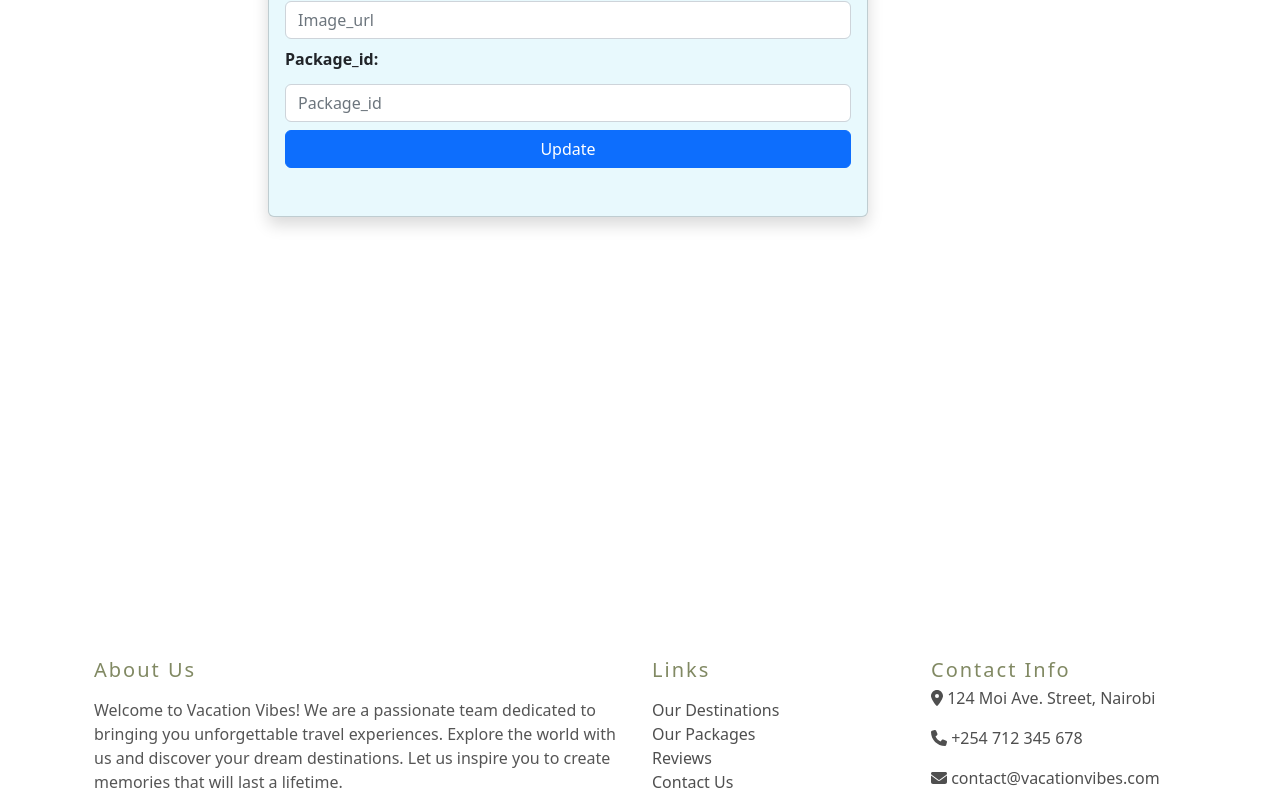
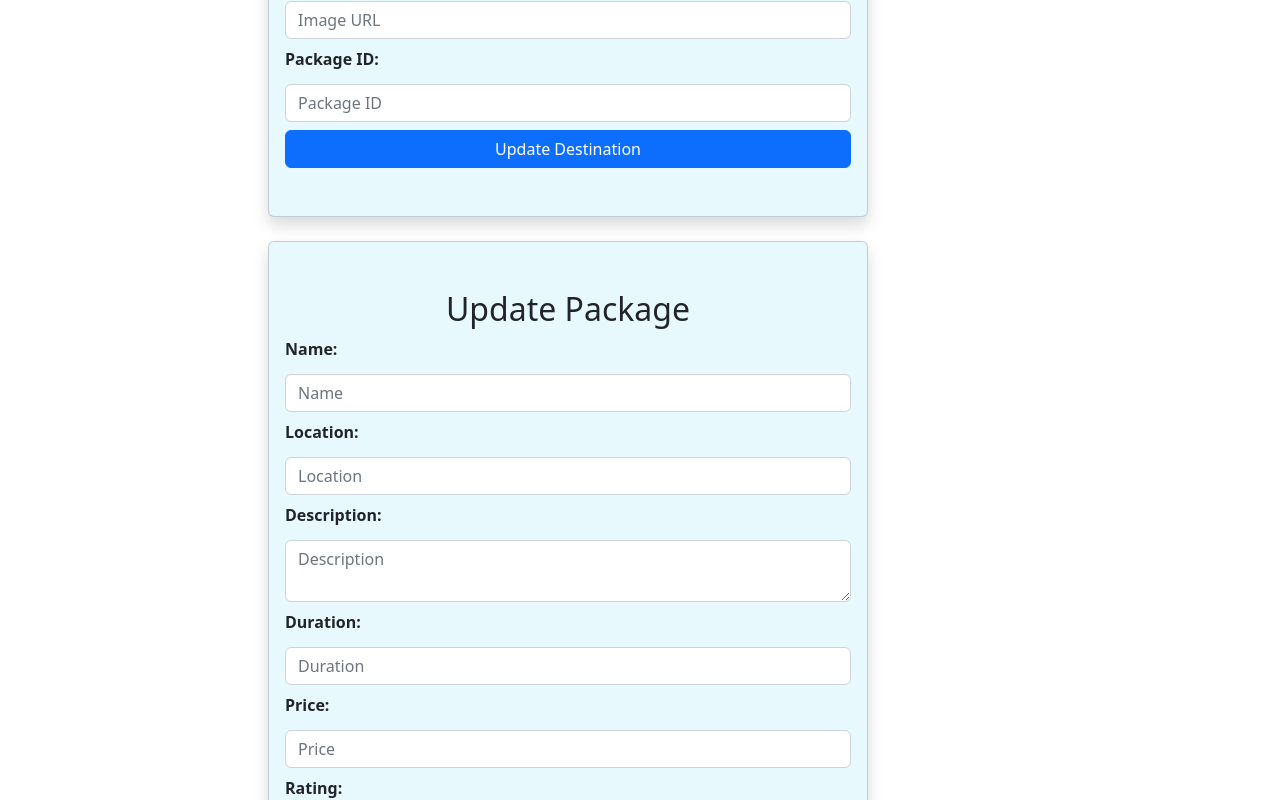
Before and after one commit to clinton-35/Tour_n_Travel, a React (Create React App) app in the folder client/: page /update in a window 1280 px wide. Shown: the part 320-1120 px from the top of the page. Built offline with nearby package versions, Linux system fonts and the light colour scheme; no server answers.

Commit message:
Updated update page

```diff
--- a/client/src/components/Admin/Create.jsx
+++ b/client/src/components/Admin/Create.jsx
@@ -36,7 +36,7 @@ const Create = () => {
     e.preventDefault();
     setIsLoading(true);
 
-    fetch('/destination', {
+    fetch('/destinations', {
       method: 'POST',
       headers: {
         'Content-Type': 'application/json',
@@ -63,7 +63,7 @@ const Create = () => {
     e.preventDefault();
     setIsLoading(true);
 
-    fetch('/package', {
+    fetch('/packages', {
       method: 'POST',
       headers: {
         'Content-Type': 'application/json',
--- a/client/src/components/Admin/Update.jsx
+++ b/client/src/components/Admin/Update.jsx
@@ -1,30 +1,64 @@
 import React, { useState } from 'react';
 
 const Update = () => {
-  const [formData, setFormData] = useState({
-    // Initialize form fields and their values
-    title: '',
-    description: '',
-    // Add more fields as needed
+  const [destinationFormData, setDestinationFormData] = useState({
+    name: '',
+    image_url: '',
+    package_id: '',
   });
 
-  const handleInputChange = (e) => {
-    setFormData({
-      ...formData,
-      [e.target.name]: e.target.value,
+  const [packageFormData, setPackageFormData] = useState({
+    name: '',
+    location: '',
+    description: '',
+    durations: '',
+    price: '',
+    rating: '',
+    image: '',
+  });
+
+  const handleDestinationInputChange = (e) => {
+    setDestinationFormData({
+      ...destinationFormData,
+      [e.target.id]: e.target.value,
     });
   };
 
-  const handleSubmit = (e) => {
+  const handlePackageInputChange = (e) => {
+    setPackageFormData({
+      ...packageFormData,
+      [e.target.id]: e.target.value,
+    });
+  };
+
+  const handleDestinationSubmit = (e) => {
     e.preventDefault();
 
-    // Send form data to the back end for creating
-    fetch('/api/items', {
-      method: 'POST',
+    fetch(`/destinations/${destinations.id}`, {
+      method: 'PATCH',
       headers: {
         'Content-Type': 'application/json',
       },
-      body: JSON.stringify(formData),
+      body: JSON.stringify(destinationFormData),
+    })
+      .then((response) => response.json())
+      .then((data) => {
+        // Handle success or display error message
+      })
+      .catch((error) => {
+        // Handle error
+      });
+  };
+
+  const handlePackageSubmit = (e) => {
+    e.preventDefault();
+
+    fetch(`/packages/${packages.id}`, {
+      method: 'PATCH',
+      headers: {
+        'Content-Type': 'application/json',
+      },
+      body: JSON.stringify(packageFormData),
     })
       .then((response) => response.json())
       .then((data) => {
@@ -36,46 +70,118 @@ const Update = () => {
   };
 
   return (
-    <div className='Update'>
+    <div className="Update">
       <div className="container my-5">
         <div className="col-md-8 mx-auto update h-100">
           <div
             className="card shadow px-3 py-5"
-          style={{ width: "600px", backgroundColor: "#E8F9FD" }}
+            style={{ width: '600px', backgroundColor: '#E8F9FD' }}
           >
             <h2 className="card-title text-center">Update Destination</h2>
-          <form className="vstack gap-2" >
+            <form onSubmit={handleDestinationSubmit} className="vstack gap-2">
               <label htmlFor="name">Name:</label>
               <input
                 className="form-control"
-              type="name"
+                type="text"
                 id="name"
                 placeholder="Name"
-
-              onChange={(e) => (e.target.value)}
+                value={destinationFormData.name}
+                onChange={handleDestinationInputChange}
+              />
+              <label htmlFor="image_url">Image:</label>
+              <input
+                className="form-control"
+                type="text"
+                id="image_url"
+                placeholder="Image URL"
+                value={destinationFormData.image_url}
+                onChange={handleDestinationInputChange}
+              />
+              <label htmlFor="package_id">Package ID:</label>
+              <input
+                className="form-control"
+                type="text"
+                id="package_id"
+                placeholder="Package ID"
+                value={destinationFormData.package_id}
+                onChange={handleDestinationInputChange}
+              />
+              <button className="btn btn-primary" type="submit">
+                Update Destination
+              </button>
+            </form>
+          </div>
+          <div
+            className="card shadow px-3 py-5 mt-4"
+            style={{ width: '600px', backgroundColor: '#E8F9FD' }}
+          >
+            <h2 className="card-title text-center">Update Package</h2>
+            <form onSubmit={handlePackageSubmit} className="vstack gap-2">
+              <label htmlFor="name">Name:</label>
+              <input
+                className="form-control"
+                type="text"
+                id="name"
+                placeholder="Name"
+                value={packageFormData.name}
+                onChange={handlePackageInputChange}
+              />
+              <label htmlFor="location">Location:</label>
+              <input
+                className="form-control"
+                type="text"
+                id="location"
+                placeholder="Location"
+                value={packageFormData.location}
+                onChange={handlePackageInputChange}
+              />
+              <label htmlFor="description">Description:</label>
+              <textarea
+                className="form-control"
+                id="description"
+                placeholder="Description"
+                value={packageFormData.description}
+                onChange={handlePackageInputChange}
+              ></textarea>
+              <label htmlFor="durations">Duration:</label>
+              <input
+                className="form-control"
+                type="text"
+                id="durations"
+                placeholder="Duration"
+                value={packageFormData.durations}
+                onChange={handlePackageInputChange}
+              />
+              <label htmlFor="price">Price:</label>
+              <input
+                className="form-control"
+                type="text"
+                id="price"
+                placeholder="Price"
+                value={packageFormData.price}
+                onChange={handlePackageInputChange}
+              />
+              <label htmlFor="rating">Rating:</label>
+              <input
+                className="form-control"
+                type="text"
+                id="rating"
+                placeholder="Rating"
+                value={packageFormData.rating}
+                onChange={handlePackageInputChange}
               />
               <label htmlFor="image">Image:</label>
               <input
                 className="form-control"
-              type="image_url"
-              id="image_url"
-              placeholder="Image_url"
-
-              onChange={(e) => (e.target.value)}
-            />
-            <label htmlFor="package_id">Package_id:</label>
-            <input
-              className="form-control"
-              type="package_id"
-              id="package_id"
-              placeholder="Package_id"
-
-              onChange={(e) => (e.target.value)}
+                type="text"
+                id="image"
+                placeholder="Image URL"
+                value={packageFormData.image}
+                onChange={handlePackageInputChange}
               />
               <button className="btn btn-primary" type="submit">
-              Update
+                Update Package
               </button>
-
             </form>
           </div>
         </div>
```
Lines whose indentation alone changed are shown as unchanged.
